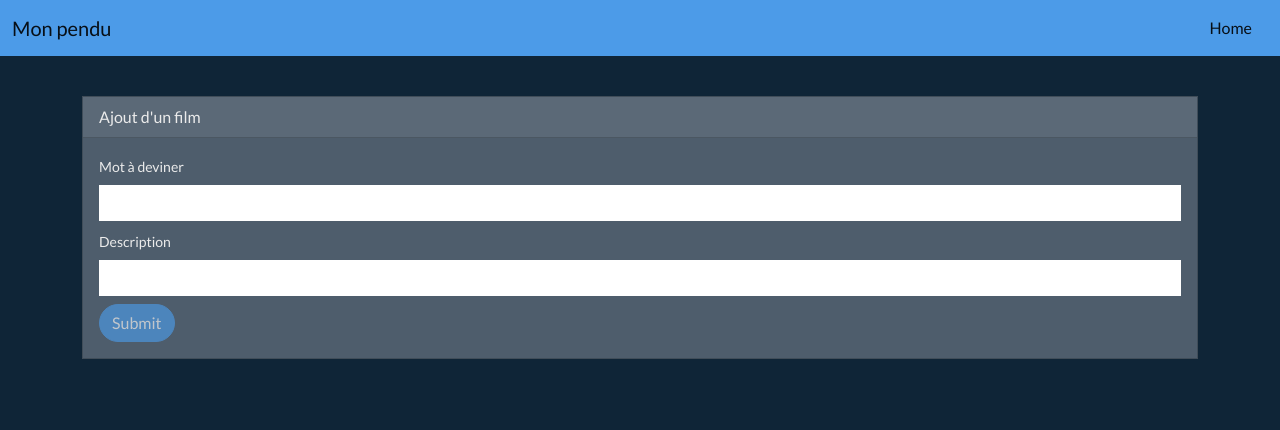
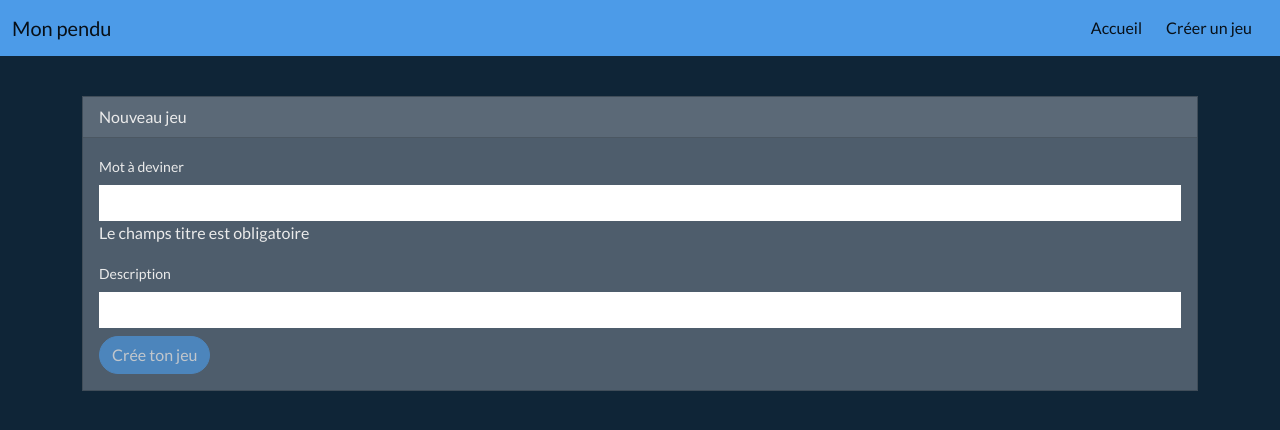
Before and after one commit to LisaDaudibon/eval-blanche-poei, an Angular app in the folder client/: page /newgame in a window 1280 px wide. Shown: the top 430 px of the page. Built offline with nearby package versions, Linux system fonts and the light colour scheme.

Commit message:
:art: (client) fixing frenglish and adding a link to create a game to the navbar

```diff
--- a/client/src/app/components/create-game/create-game.component.html
+++ b/client/src/app/components/create-game/create-game.component.html
@@ -1,17 +1,17 @@
 <div class="card mt-3">
-  <div class="card-header">Ajout d'un film</div>
+  <div class="card-header">Nouveau jeu</div>
   <div class="card-body">
     <form [formGroup]="gameCreationForm" (submit)="createGame()">
       <div class="mb-2">
         <label class="form-label" for="wordToGuess">Mot à deviner</label>
         <input formControlName="wordToGuess" class="form-control" name="wordToGuess" type="text" style="color:black"/>
-        <!-- <p *ngIf="wordToGuess.invalid">Le champs titre est obligatoire</p> -->
+        <p *ngIf="wordToGuess.invalid">Le champs titre est obligatoire</p>
       </div>
       <div class="mb-2">
         <label class="form-label" for="description">Description</label>
         <input formControlName="description" class="form-control" name="description" type="text" style="color:black"/>
       </div>
-      <button type="submit" class="btn btn-primary rounded-pill" [disabled]="gameCreationForm.invalid">Submit</button>
+      <button type="submit" class="btn btn-primary rounded-pill" [disabled]="gameCreationForm.invalid">Crée ton jeu</button>
     </form>
   </div>
 </div>
--- a/client/src/app/components/create-game/create-game.component.ts
+++ b/client/src/app/components/create-game/create-game.component.ts
@@ -23,4 +23,8 @@ export class CreateGameComponent {
   createGame() {
     this.onCreateGame.emit(this.gameCreationForm.value)
   }
+
+  get wordToGuess () {
+    return this.gameCreationForm.get("wordToGuess")!;
+  }
 }
--- a/client/src/app/components/header/header.component.html
+++ b/client/src/app/components/header/header.component.html
@@ -6,13 +6,13 @@
       <div class="collapse navbar-collapse" id="navbarColor01">
         <ul class="navbar-nav ms-auto">
           <li class="nav-item d-flex">
-            <a class="nav-link active me-sm-2" routerLink="">Home
+            <a class="nav-link active me-sm-2" routerLink="">Accueil
               <span class="visually-hidden">(current)</span>
             </a>
           </li>
-          <!-- <li class="nav-item">
-            <a class="nav-link" href="#">Features</a>
-          </li> -->
+          <li class="nav-item d-flex">
+            <a class="nav-link active me-sm-2" routerLink="/newgame">Créer un jeu</a>
+          </li>
         </ul>
       </div>
     </div>
```
